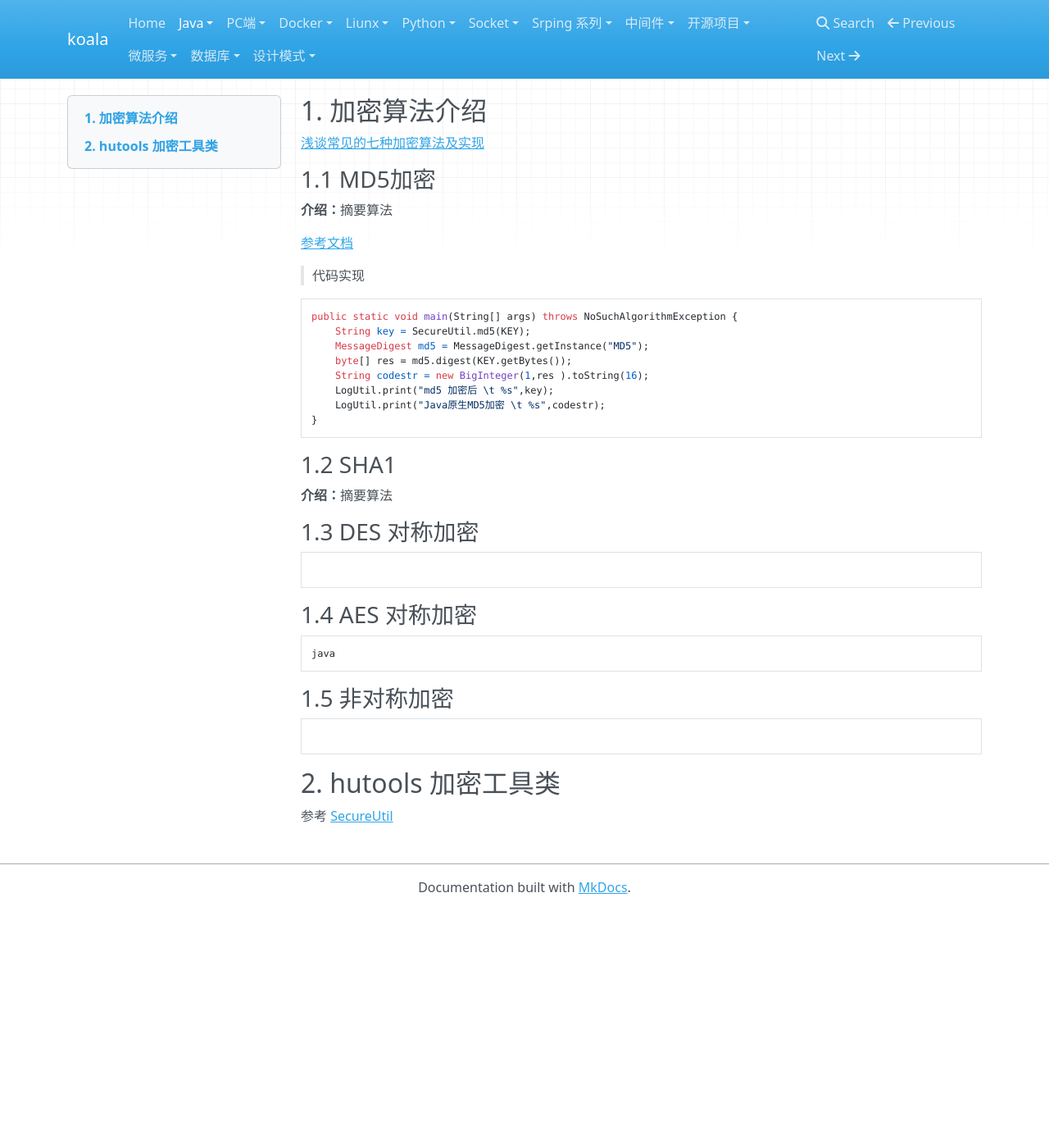
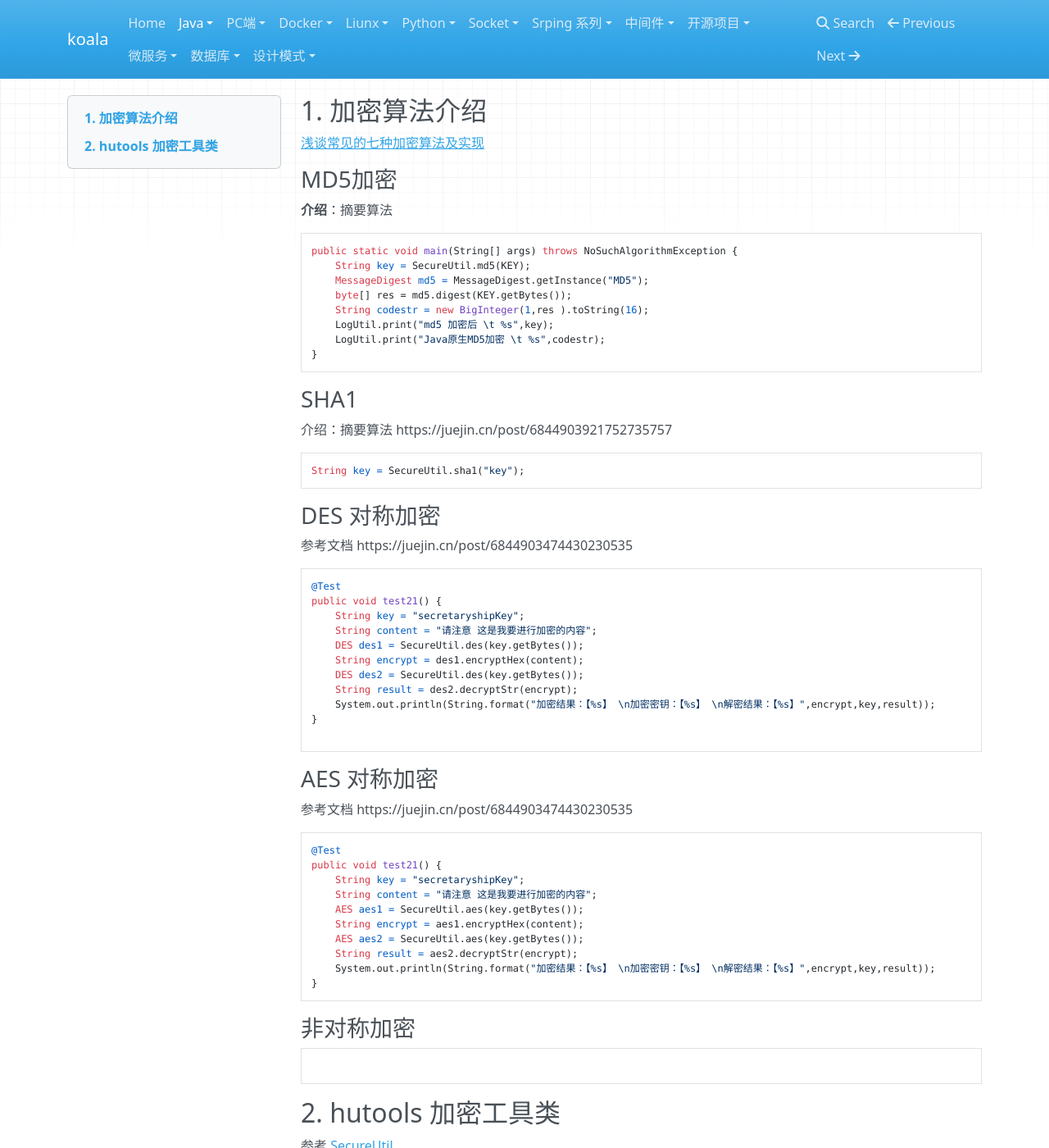
Before and after one commit to Jkoala/blog-source, an MkDocs documentation site: the page built from docs/Java/加密算法/入门.md, in a window 1280 px wide and 1400 px high. Shown: the whole window at 82% size. Built offline with MkDocs 1.6.1, drawn with Linux system fonts in a browser that asks for light colours; nearby versions of some CDN libraries.

Commit message:
添加对称加密

````diff
--- a/docs/Java/加密算法/入门.md
+++ b/docs/Java/加密算法/入门.md
@@ -2,14 +2,8 @@
 
 [浅谈常见的七种加密算法及实现](https://juejin.cn/post/6844903638117122056)
 
-### 1.1 MD5加密
-
- **介绍：**摘要算法
-
-[参考文档](https://blog.csdn.net/m0_64839851/article/details/124602385)
-
-> 代码实现
-
+###  MD5加密
+**介绍**：摘要算法
 ```java
 public static void main(String[] args) throws NoSuchAlgorithmException {
     String key = SecureUtil.md5(KEY);
@@ -22,26 +16,47 @@ public static void main(String[] args) throws NoSuchAlgorithmException {
 ```
 
 
-
-### 1.2 SHA1
-
-**介绍：**摘要算法
+###  SHA1
+介绍：摘要算法  https://juejin.cn/post/6844903921752735757
+```java
+String key = SecureUtil.sha1("key");
+```
 
 
-
-### 1.3 DES 对称加密
+###  DES 对称加密
+参考文档 https://juejin.cn/post/6844903474430230535
 
 ```java
+@Test
+public void test21() {
+    String key = "secretaryshipKey";
+    String content = "请注意 这是我要进行加密的内容";
+    DES des1 = SecureUtil.des(key.getBytes());
+    String encrypt = des1.encryptHex(content);
+    DES des2 = SecureUtil.des(key.getBytes());
+    String result = des2.decryptStr(encrypt);
+    System.out.println(String.format("加密结果：【%s】 \n加密密钥：【%s】 \n解密结果：【%s】",encrypt,key,result));
+}
 
 ```
 
-### 1.4 AES 对称加密
+###  AES 对称加密
+参考文档 https://juejin.cn/post/6844903474430230535
 
 ```java
-java
+@Test
+public void test21() {
+    String key = "secretaryshipKey";
+    String content = "请注意 这是我要进行加密的内容";
+    AES aes1 = SecureUtil.aes(key.getBytes());
+    String encrypt = aes1.encryptHex(content);
+    AES aes2 = SecureUtil.aes(key.getBytes());
+    String result = aes2.decryptStr(encrypt);
+    System.out.println(String.format("加密结果：【%s】 \n加密密钥：【%s】 \n解密结果：【%s】",encrypt,key,result));
+}
 ```
 
-### 1.5 非对称加密
+###  非对称加密
 
 ```
 
````
